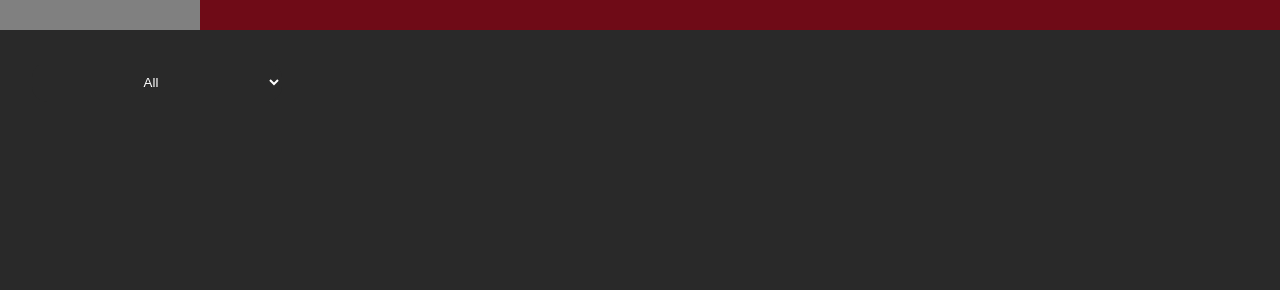
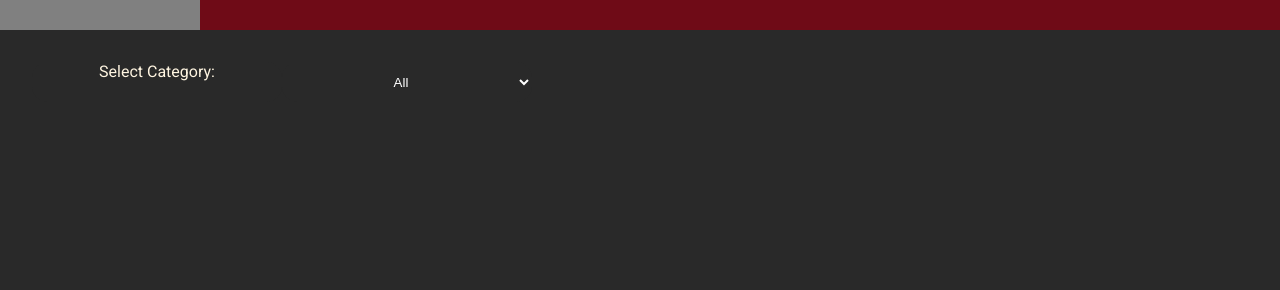
Before and after one commit to Ale866/cis1054-part2, a PHP site: template templates/menu.html.twig in a window 1280 px wide. Shown: the part 50-340 px from the top of the page. Run offline with PHP 8.4, Linux system fonts and the light colour scheme; the template is opened without the code that fills it, so the values that code supplies are empty; some libraries are stand-ins or nearby versions.

Commit message:
improved menu like button accessibility

```diff
--- a/assets/scripts/like.js
+++ b/assets/scripts/like.js
@@ -1,26 +1,29 @@
-likeButtons = document.querySelectorAll('.fa-heart')
+likeButtons = document.querySelectorAll('.like-btn')
 
 likeButtons.forEach(button => {
+    let icon = button.querySelector('i');
 
     button.addEventListener('mouseover', function () {
         if (this.dataset.isfavorite == 1) {
-            undoFavoriteIcon(this);
+            undoFavoriteIcon(icon);
         } else {
-            makeFavorite(this);
+            makeFavorite(icon);
         }
     });
 
     button.addEventListener('mouseout', function () {
         if (this.dataset.isfavorite == 1) {
-            makeFavorite(this);
+            makeFavorite(icon);
         } else {
-            undoFavoriteIcon(this);
+            undoFavoriteIcon(icon);
         }
     });
 
     button.addEventListener('click', async function (e) {
         e.stopPropagation();
         e.preventDefault();
+
+        this.setAttribute('aria-busy', 'true');
         const response = await fetch('/like', {
             method: 'POST',
             headers: {
@@ -32,22 +35,31 @@ likeButtons.forEach(button => {
             })
         })
         let content = await response.json()
+
+        // Update the button state
+        this.setAttribute('aria-pressed', content.liked);
+
+        // Remove the busy state
+        this.removeAttribute('aria-busy');
+
         if (content.liked) {
             this.dataset.isfavorite = 1;
-            makeFavorite(this);
+            makeFavorite(icon);
         } else {
             this.dataset.isfavorite = 0;
-            undoFavoriteIcon(this);
+            undoFavoriteIcon(icon);
         }
     });
 });
 
 function makeFavorite(elem) {
+    elem.setAttribute('aria-label', 'This item is marked as favorite');
     elem.classList.remove('fa-regular')
     elem.classList.add('fa-solid')
 }
 
 function undoFavoriteIcon(elem) {
+    elem.setAttribute('aria-label', 'This item is not marked as favorite');
     elem.classList.add('fa-regular')
     elem.classList.remove('fa-solid')
 }
--- a/templates/menu.html.twig
+++ b/templates/menu.html.twig
@@ -4,9 +4,10 @@
 {% endblock %}
 
 {% block content %}
-	<div>
+	<section>
 		<div class="flex-between p-20">
 			<div class="category-selector selection-area">
+				<label for="category-select">Select Category:</label>
 				<select class="booking-select" id="category-select">
 					<option value="All">All</option>
 					{% for category in categories %}
@@ -29,16 +30,15 @@
 				{% endif %}
 			{% endblock %}
 		</div>
-		<div class="menu-items-container">
+		<div class="menu-items-container" role="list">
 			{% for item in menu_items %}
-				<div class="card">
-					<a href="dish-detail?dish_id={{item.id}}">
-						<div class=" card-image">
+				<div class="card" role="listitem">
+					<div class="card-image">
 						<img src="assets/{{ item.image }}" alt="{{ item.name }} image">
 					</div>
 					<div class="card-header flex-between">
-							<h2>{{ item.name }}</h2>
-							<button data-id="{{item.id}}" class=" delete-btn">
+						<h1>{{ item.name }}</h1>
+						<button data-id="{{item.id}}" class="delete-btn">
 							<i class="fa-trash fa-solid" title="Delete {{item.name}}"></i>
 						</button>
 					</div>
@@ -46,20 +46,21 @@
 						<div class="card-content">
 							<p>{{ item.description }}</p>
 							<p class="price">{{ item.price }}</p>
+							<a href="dish-detail?dish_id={{item.id}}">{{item.name}}
+								details</a>
 						</div>
 						<hr/>
 						<div class="card-footer">
 							<span class="card-chip">{{ item.category }}</span>
-								<button class="like-btn" aria-label="Favorite">
-									<i data-isfavorite="{{item.favorite}}" class="{% if item.favorite == 1 %}fa-solid {% else %} fa-regular {% endif %} fa-heart" id="{{item.id}}"></i>
+							<button data-isfavorite="{{item.favorite}}" id="{{item.id}}" class="like-btn" aria-label="Favorite">
+								<i title="Toggle {{item.name}} favorite." class="{% if item.favorite == 1 %}fa-solid {% else %} fa-regular {% endif %} fa-heart"></i>
 							</button>
 						</div>
 					</div>
-					</a>
 				</div>
 			{% endfor %}
 		</div>
-	</div>
+	</section>
 	{% if is_admin %}
 		<form action="category.php" method="POST">
 			<input type="text" name="category_name" placeholder="Category Name">
```
Lines whose indentation alone changed are shown as unchanged.
